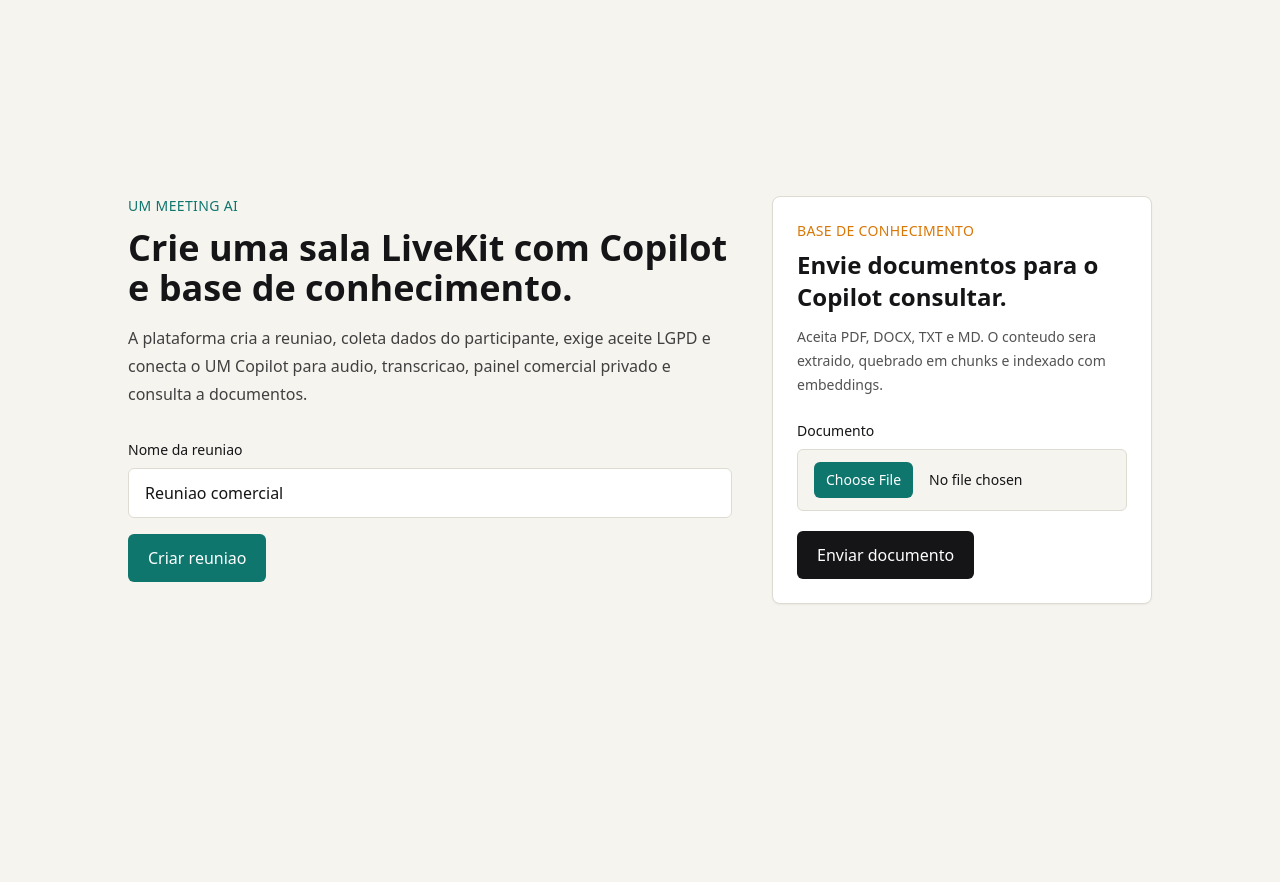
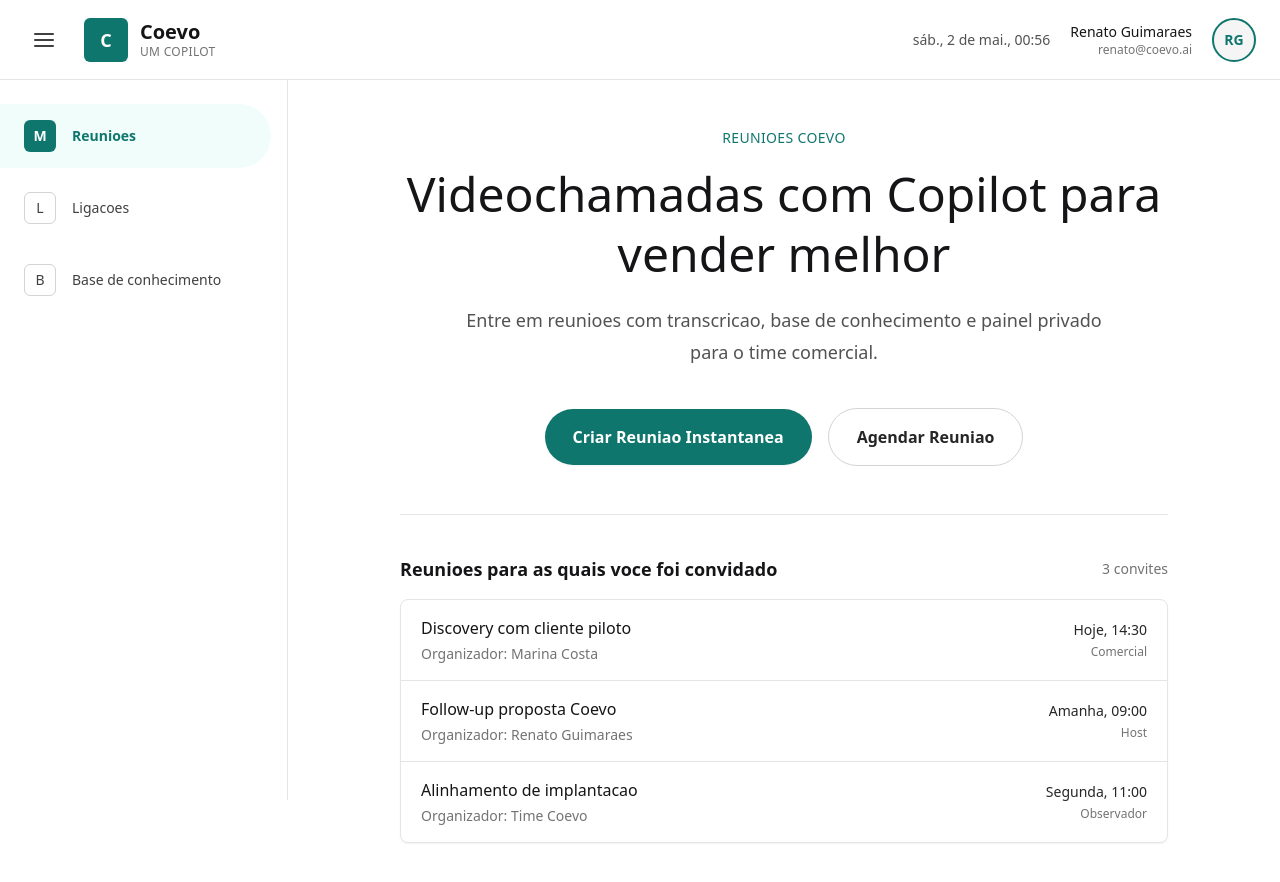
Before and after one commit to Renatcg/um-meeting-ai, a Next.js app in the folder apps/web/: page / in a window 1280 px wide. Shown: the top 882 px of the page. Before the commit the page ends 800 px from the top, so only its background shows below. Built offline with nearby package versions, Linux system fonts and the light colour scheme; no server answers.

Commit message:
Redesign home meeting dashboard

```diff
--- a/apps/web/app/page.tsx
+++ b/apps/web/app/page.tsx
@@ -1,29 +1,74 @@
 "use client";
 
-import { ChangeEvent, FormEvent, useState } from "react";
 import { useRouter } from "next/navigation";
+import { useEffect, useState } from "react";
 
 const apiUrl = process.env.NEXT_PUBLIC_API_URL ?? "http://localhost:8000";
 
+type ScheduledMeeting = {
+  id: string;
+  title: string;
+  host: string;
+  startsAt: string;
+  invitedAs: string;
+};
+
+const currentUser = {
+  name: "Renato Guimaraes",
+  email: "renato@coevo.ai",
+  role: "Host",
+};
+
+const scheduledMeetings: ScheduledMeeting[] = [
+  {
+    id: "meeting-demo-discovery",
+    title: "Discovery com cliente piloto",
+    host: "Marina Costa",
+    startsAt: "Hoje, 14:30",
+    invitedAs: "Comercial",
+  },
+  {
+    id: "meeting-demo-follow-up",
+    title: "Follow-up proposta Coevo",
+    host: "Renato Guimaraes",
+    startsAt: "Amanha, 09:00",
+    invitedAs: "Host",
+  },
+  {
+    id: "meeting-demo-implementation",
+    title: "Alinhamento de implantacao",
+    host: "Time Coevo",
+    startsAt: "Segunda, 11:00",
+    invitedAs: "Observador",
+  },
+];
+
 export default function HomePage() {
   const router = useRouter();
-  const [title, setTitle] = useState("Reuniao comercial");
   const [isCreating, setIsCreating] = useState(false);
-  const [selectedFile, setSelectedFile] = useState<File | null>(null);
-  const [isUploading, setIsUploading] = useState(false);
-  const [uploadMessage, setUploadMessage] = useState<string | null>(null);
-  const [error, setError] = useState<string | null>(null);
+  const [feedback, setFeedback] = useState<string | null>(null);
+  const [currentDate, setCurrentDate] = useState("");
 
-  async function createMeeting(event: FormEvent<HTMLFormElement>) {
-    event.preventDefault();
-    setError(null);
+  useEffect(() => {
+    const formattedDate = new Intl.DateTimeFormat("pt-BR", {
+      weekday: "short",
+      day: "numeric",
+      month: "short",
+      hour: "2-digit",
+      minute: "2-digit",
+    }).format(new Date());
+    setCurrentDate(formattedDate);
+  }, []);
+
+  async function createInstantMeeting() {
+    setFeedback(null);
     setIsCreating(true);
 
     try {
       const response = await fetch(`${apiUrl}/meetings`, {
         method: "POST",
         headers: { "Content-Type": "application/json" },
-        body: JSON.stringify({ title }),
+        body: JSON.stringify({ title: "Reuniao instantanea Coevo" }),
       });
 
       if (!response.ok) {
@@ -33,139 +78,164 @@
       const meeting = (await response.json()) as { id: string };
       router.push(`/meeting/${meeting.id}`);
     } catch (err) {
-      setError(err instanceof Error ? err.message : "Erro inesperado.");
+      setFeedback(err instanceof Error ? err.message : "Erro inesperado.");
       setIsCreating(false);
     }
   }
 
-  function selectFile(event: ChangeEvent<HTMLInputElement>) {
-    setUploadMessage(null);
-    setSelectedFile(event.target.files?.[0] ?? null);
-  }
-
-  async function uploadKnowledgeDocument(event: FormEvent<HTMLFormElement>) {
-    event.preventDefault();
-    setUploadMessage(null);
-
-    if (!selectedFile) {
-      setUploadMessage("Selecione um arquivo PDF, DOCX, TXT ou MD.");
-      return;
-    }
-
-    setIsUploading(true);
-
-    try {
-      const formData = new FormData();
-      formData.append("file", selectedFile);
-
-      const response = await fetch(`${apiUrl}/knowledge/documents`, {
-        method: "POST",
-        body: formData,
-      });
-
-      if (!response.ok) {
-        const body = (await response.json().catch(() => null)) as {
-          detail?: string;
-        } | null;
-        throw new Error(body?.detail ?? "Nao foi possivel enviar o documento.");
-      }
-
-      const payload = (await response.json()) as {
-        document: { filename: string; chunk_count: number };
-      };
-      setUploadMessage(
-        `${payload.document.filename} indexado com ${payload.document.chunk_count} chunks.`,
-      );
-      setSelectedFile(null);
-    } catch (err) {
-      setUploadMessage(err instanceof Error ? err.message : "Erro inesperado.");
-    } finally {
-      setIsUploading(false);
-    }
+  function scheduleMeeting() {
+    setFeedback("Agendamento entra na proxima etapa. Por enquanto, use reuniao instantanea.");
   }
 
   return (
-    <main className="flex min-h-screen items-center justify-center px-6 py-10">
-      <section className="grid w-full max-w-5xl gap-10 lg:grid-cols-[minmax(0,1fr)_380px]">
+    <main className="min-h-screen bg-white text-ink">
+      <header className="fixed left-0 right-0 top-0 z-20 flex h-20 items-center justify-between border-b border-neutral-200 bg-white px-6">
+        <div className="flex items-center gap-5">
+          <button
+            aria-label="Abrir menu"
+            className="flex h-10 w-10 flex-col items-center justify-center gap-1 rounded-full transition hover:bg-neutral-100"
+            type="button"
+          >
+            <span className="h-0.5 w-5 rounded-full bg-neutral-700" />
+            <span className="h-0.5 w-5 rounded-full bg-neutral-700" />
+            <span className="h-0.5 w-5 rounded-full bg-neutral-700" />
+          </button>
+          <div className="flex items-center gap-3">
+            <div className="flex h-11 w-11 items-center justify-center rounded-md bg-brand text-lg font-semibold text-white">
+              C
+            </div>
             <div>
-          <p className="mb-3 text-sm font-medium uppercase tracking-wide text-brand">
-            UM Meeting AI
+              <p className="text-xl font-semibold leading-tight text-ink">Coevo</p>
+              <p className="text-xs font-medium uppercase tracking-wide text-neutral-500">
+                UM Copilot
               </p>
-          <h1 className="text-4xl font-semibold text-ink">
-            Crie uma sala LiveKit com Copilot e base de conhecimento.
+            </div>
+          </div>
+        </div>
+
+        <div className="flex items-center gap-5">
+          <p className="hidden text-sm text-neutral-600 sm:block">{currentDate}</p>
+          <div className="text-right">
+            <p className="text-sm font-medium text-ink">{currentUser.name}</p>
+            <p className="text-xs text-neutral-500">{currentUser.email}</p>
+          </div>
+          <div className="flex h-11 w-11 items-center justify-center rounded-full border-2 border-brand bg-neutral-100 text-sm font-semibold text-brand">
+            RG
+          </div>
+        </div>
+      </header>
+
+      <aside className="fixed bottom-0 left-0 top-20 hidden w-72 border-r border-neutral-200 bg-white pt-6 lg:block">
+        <nav className="space-y-2 pr-4">
+          <a
+            className="flex items-center gap-4 rounded-r-full bg-teal-50 px-6 py-4 text-sm font-semibold text-brand"
+            href="#meetings"
+          >
+            <span className="flex h-8 w-8 items-center justify-center rounded-md bg-brand text-white">
+              M
+            </span>
+            Reunioes
+          </a>
+          <a
+            className="flex items-center gap-4 rounded-r-full px-6 py-4 text-sm font-medium text-neutral-700 transition hover:bg-neutral-100"
+            href="#calls"
+          >
+            <span className="flex h-8 w-8 items-center justify-center rounded-md border border-neutral-300">
+              L
+            </span>
+            Ligacoes
+          </a>
+          <a
+            className="flex items-center gap-4 rounded-r-full px-6 py-4 text-sm font-medium text-neutral-700 transition hover:bg-neutral-100"
+            href="#knowledge"
+          >
+            <span className="flex h-8 w-8 items-center justify-center rounded-md border border-neutral-300">
+              B
+            </span>
+            Base de conhecimento
+          </a>
+        </nav>
+      </aside>
+
+      <section
+        className="flex min-h-screen items-start justify-center px-6 pb-16 pt-32 lg:ml-72"
+        id="meetings"
+      >
+        <div className="w-full max-w-4xl text-center">
+          <p className="mb-4 text-sm font-medium uppercase tracking-wide text-brand">
+            Reunioes Coevo
+          </p>
+          <h1 className="mx-auto max-w-3xl text-5xl font-medium leading-tight text-ink">
+            Videochamadas com Copilot para vender melhor
           </h1>
-          <p className="mt-4 text-base leading-7 text-neutral-700">
-            A plataforma cria a reuniao, coleta dados do participante, exige
-            aceite LGPD e conecta o UM Copilot para audio, transcricao, painel
-            comercial privado e consulta a documentos.
+          <p className="mx-auto mt-5 max-w-2xl text-lg leading-8 text-neutral-600">
+            Entre em reunioes com transcricao, base de conhecimento e painel privado
+            para o time comercial.
           </p>
 
-          <form onSubmit={createMeeting} className="mt-8 space-y-4">
-            <label className="block">
-              <span className="mb-2 block text-sm font-medium text-ink">
-                Nome da reuniao
-              </span>
-              <input
-                className="w-full rounded-md border border-line bg-white px-4 py-3 text-ink outline-none transition focus:border-brand focus:ring-2 focus:ring-brand/20"
-                value={title}
-                onChange={(event) => setTitle(event.target.value)}
-                required
-              />
-            </label>
-
-            {error ? <p className="text-sm text-red-700">{error}</p> : null}
-
+          <div className="mt-10 flex flex-col items-center justify-center gap-4 sm:flex-row">
             <button
-              className="rounded-md bg-brand px-5 py-3 font-medium text-white transition hover:bg-teal-800 disabled:cursor-not-allowed disabled:opacity-60"
+              className="rounded-full bg-brand px-7 py-4 text-base font-semibold text-white shadow-sm transition hover:bg-teal-800 disabled:cursor-not-allowed disabled:opacity-60"
               disabled={isCreating}
-              type="submit"
+              onClick={createInstantMeeting}
+              type="button"
             >
-              {isCreating ? "Criando..." : "Criar reuniao"}
+              {isCreating ? "Criando..." : "Criar Reuniao Instantanea"}
             </button>
-          </form>
+            <button
+              className="rounded-full border border-neutral-300 bg-white px-7 py-4 text-base font-semibold text-neutral-800 transition hover:bg-neutral-50"
+              onClick={scheduleMeeting}
+              type="button"
+            >
+              Agendar Reuniao
+            </button>
           </div>
 
-        <form
-          onSubmit={uploadKnowledgeDocument}
-          className="self-start rounded-lg border border-line bg-white p-6 shadow-sm"
-        >
-          <p className="text-sm font-medium uppercase tracking-wide text-accent">
-            Base de conhecimento
-          </p>
-          <h2 className="mt-2 text-2xl font-semibold text-ink">
-            Envie documentos para o Copilot consultar.
-          </h2>
-          <p className="mt-3 text-sm leading-6 text-neutral-600">
-            Aceita PDF, DOCX, TXT e MD. O conteudo sera extraido, quebrado em
-            chunks e indexado com embeddings.
-          </p>
-
-          <label className="mt-6 block">
-            <span className="mb-2 block text-sm font-medium text-ink">
-              Documento
-            </span>
-            <input
-              accept=".pdf,.docx,.txt,.md"
-              className="w-full rounded-md border border-line bg-mist px-4 py-3 text-sm text-ink file:mr-4 file:rounded-md file:border-0 file:bg-brand file:px-3 file:py-2 file:text-sm file:font-medium file:text-white"
-              onChange={selectFile}
-              type="file"
-            />
-          </label>
-
-          {uploadMessage ? (
-            <p className="mt-4 text-sm leading-6 text-neutral-700">
-              {uploadMessage}
-            </p>
+          {feedback ? (
+            <p className="mx-auto mt-5 max-w-xl text-sm text-red-700">{feedback}</p>
           ) : null}
 
+          <div className="mx-auto mt-12 h-px max-w-3xl bg-neutral-200" />
+
+          <section className="mx-auto mt-10 max-w-3xl text-left">
+            <div className="mb-4 flex items-center justify-between gap-4">
+              <h2 className="text-lg font-semibold text-ink">
+                Reunioes para as quais voce foi convidado
+              </h2>
+              <p className="text-sm text-neutral-500">{scheduledMeetings.length} convites</p>
+            </div>
+
+            <div className="overflow-hidden rounded-lg border border-neutral-200 bg-white shadow-sm">
+              {scheduledMeetings.map((meeting, index) => (
                 <button
-            className="mt-5 rounded-md bg-ink px-5 py-3 font-medium text-white transition hover:bg-neutral-800 disabled:cursor-not-allowed disabled:opacity-60"
-            disabled={isUploading}
-            type="submit"
+                  className={`flex w-full items-center justify-between gap-5 px-5 py-4 text-left transition hover:bg-neutral-50 ${
+                    index > 0 ? "border-t border-neutral-200" : ""
+                  }`}
+                  key={meeting.id}
+                  onClick={() => router.push(`/meeting/${meeting.id}`)}
+                  type="button"
                 >
-            {isUploading ? "Indexando..." : "Enviar documento"}
+                  <div className="min-w-0">
+                    <p className="truncate text-base font-medium text-ink">
+                      {meeting.title}
+                    </p>
+                    <p className="mt-1 text-sm text-neutral-500">
+                      Organizador: {meeting.host}
+                    </p>
+                  </div>
+                  <div className="shrink-0 text-right">
+                    <p className="text-sm font-medium text-neutral-800">
+                      {meeting.startsAt}
+                    </p>
+                    <p className="mt-1 text-xs text-neutral-500">
+                      {meeting.invitedAs}
+                    </p>
+                  </div>
                 </button>
-        </form>
+              ))}
+            </div>
+          </section>
+        </div>
       </section>
     </main>
   );
```
Lines whose indentation alone changed are shown as unchanged.
